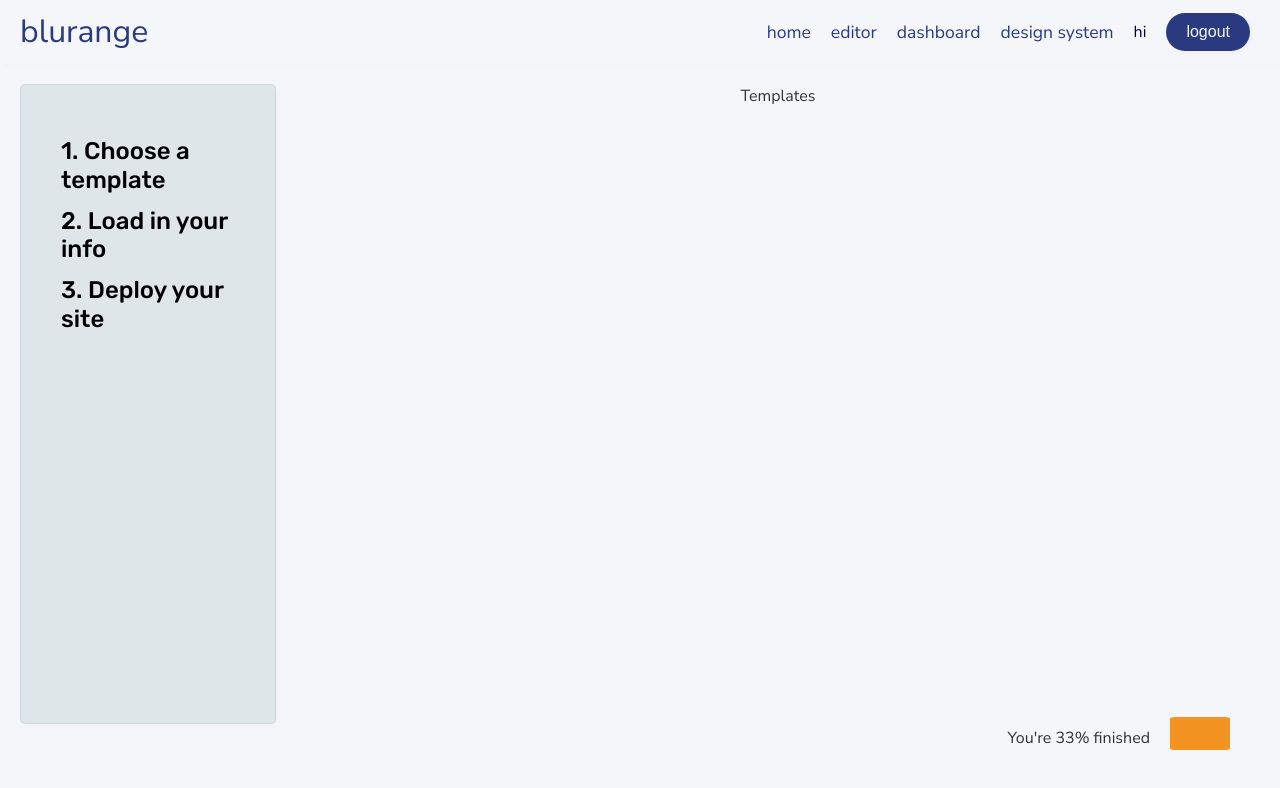
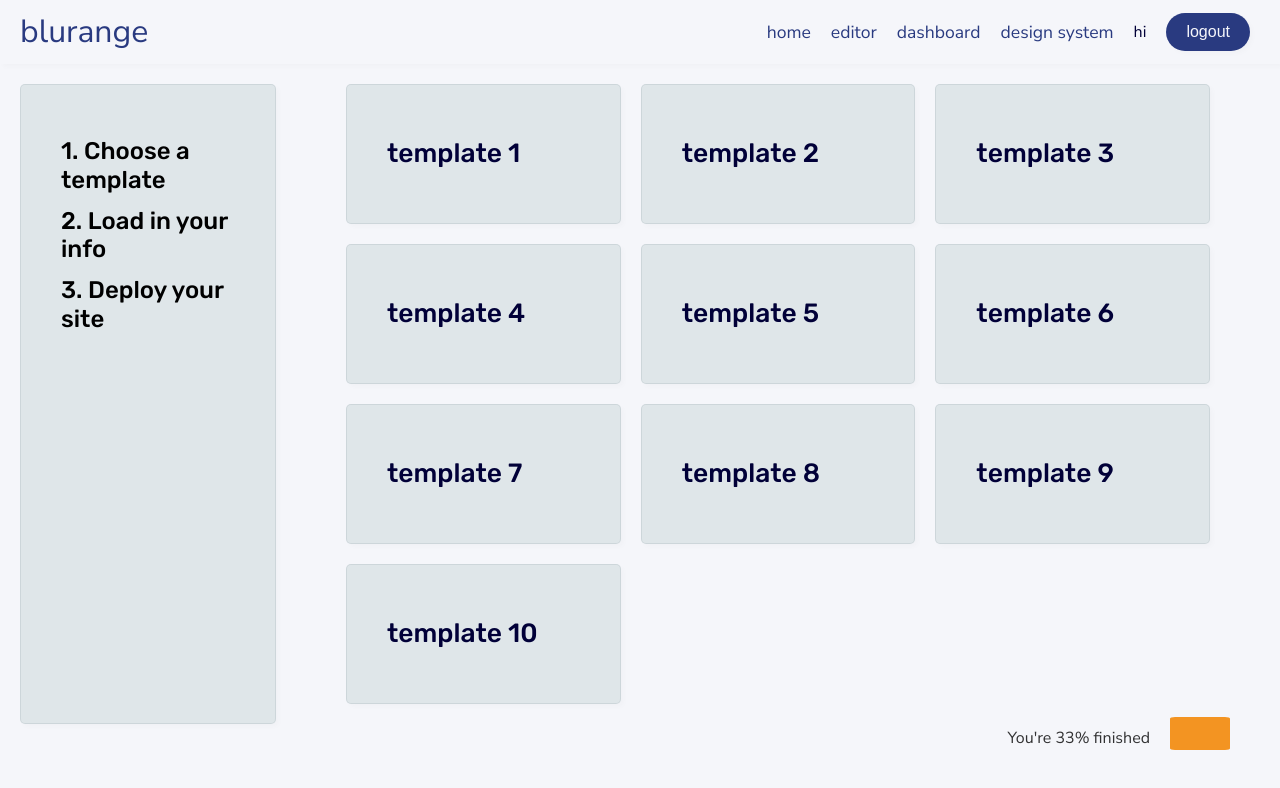
Before and after one commit to Lhnozaki/blurange, a React (Create React App) app: page /editor in a window 1280 px wide. Shown: the top 788 px of the page. Built offline with nearby package versions, Linux system fonts and the light colour scheme.

Commit message:
adds card animations

```diff
--- a/src/Components/EditorComponents/EditorTemplates/EditorTemplates.jsx
+++ b/src/Components/EditorComponents/EditorTemplates/EditorTemplates.jsx
@@ -1,9 +1,31 @@
 import React from 'react';
+import styles from './EditorTemplates.module.scss';
+import TemplateCard from '../../TemplateCard';
 
 const EditorTemplates = () => {
+    const arrTemplateNames = [
+        'ATemplate1',
+        'ATemplate2',
+        'DTemplate1',
+        'DTemplate2',
+        'JTemplate1',
+        'JTemplate2',
+        'KTemplate1',
+        'KTemplate2',
+        'LTemplate1',
+        'LTemplate2'
+    ];
+
     return (
-        <div>Templates</div>
+        // Maybe break list of templates into a different component
+        // need to fix the back button to redirect to previous route rather than the templates page
+        <div className={styles.templatesContainer}>
+            {
+                arrTemplateNames.map((template, idx) => (
+                    <TemplateCard template={template} idx={idx} key={idx} />
+                ))
+            }
+        </div>
     )
 }
-
 export default EditorTemplates;
--- /dev/null
+++ b/src/Components/EditorComponents/EditorTemplates/EditorTemplates.module.scss
@@ -0,0 +1,7 @@
+.templatesContainer {
+  width: 100%;
+  //   height: 100%;
+  display: grid;
+  grid-template-columns: repeat(auto-fit, minmax(250px, 1fr));
+  grid-gap: 20px;
+}
--- a/src/Components/EditorComponents/EditorView/EditorView.module.scss
+++ b/src/Components/EditorComponents/EditorView/EditorView.module.scss
@@ -6,10 +6,12 @@
   margin: 0 auto;
   width: 90%;
   z-index: 10;
+  overflow-x: hidden;
 }
 
 @media (min-width: $breakpoint-small) {
   #editorView {
+    padding: 0 50px;
     position: fixed;
     top: calc(8vh + 20px);
     right: 20px;
--- /dev/null
+++ b/src/Components/TemplateCard/TemplateCard.jsx
@@ -0,0 +1,17 @@
+import React from 'react';
+import { Link } from 'react-router-dom';
+import styles from './TemplateCard.module.scss';
+
+const TemplateCard = ({ template, idx }) => {
+    return (
+        <Link className={styles.templateCard} to={`/${template}`}>
+            <div className="card">
+                <h3 className="color-blue">
+                    template <span>{idx + 1}</span>
+                </h3>
+            </div>
+        </Link>
+    )
+}
+
+export default TemplateCard;
--- /dev/null
+++ b/src/Components/TemplateCard/TemplateCard.module.scss
@@ -0,0 +1,9 @@
+.templateCard {
+  div {
+    transition: all 0.2s ease-out;
+
+    &:hover {
+      transform: scale(1.02);
+    }
+  }
+}
--- /dev/null
+++ b/src/Components/TemplateCard/index.js
@@ -0,0 +1,2 @@
+import TemplateCard from './TemplateCard';
+export default TemplateCard;
```
